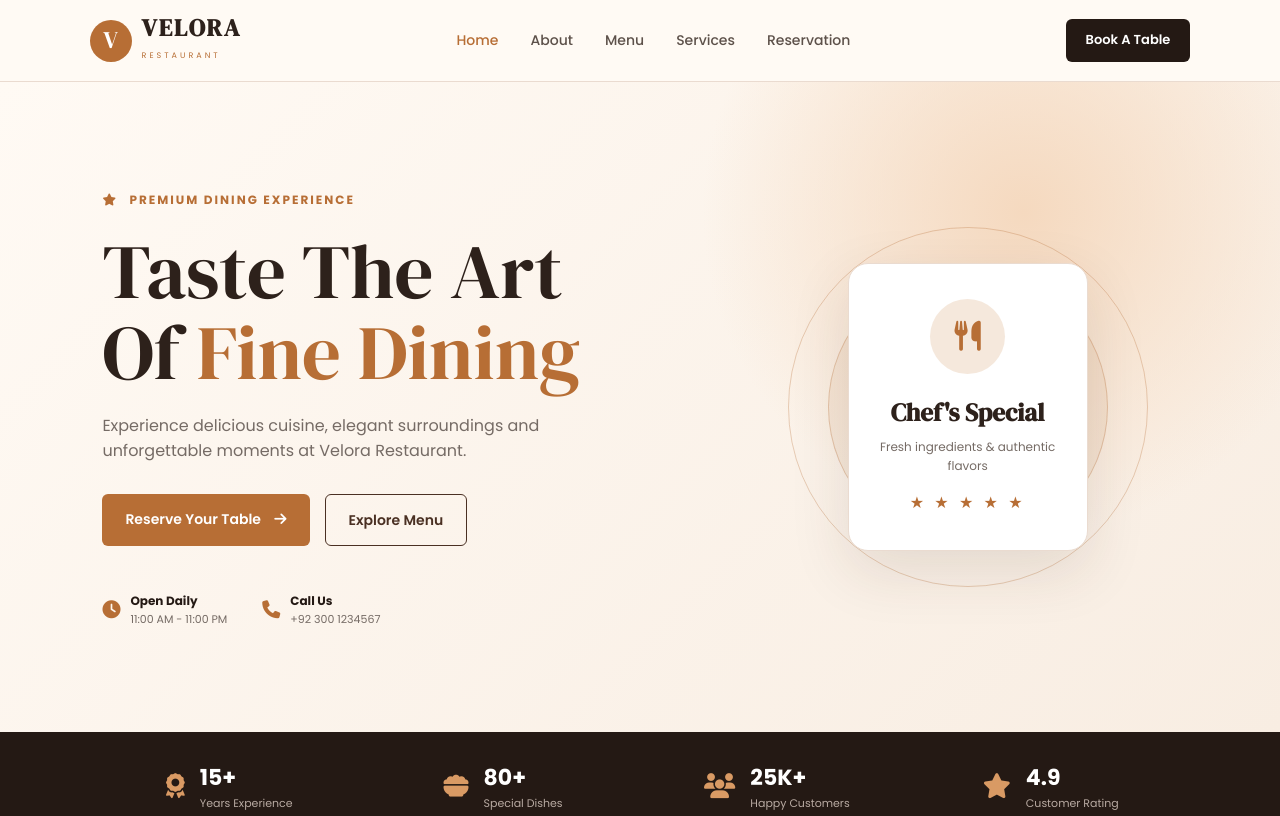
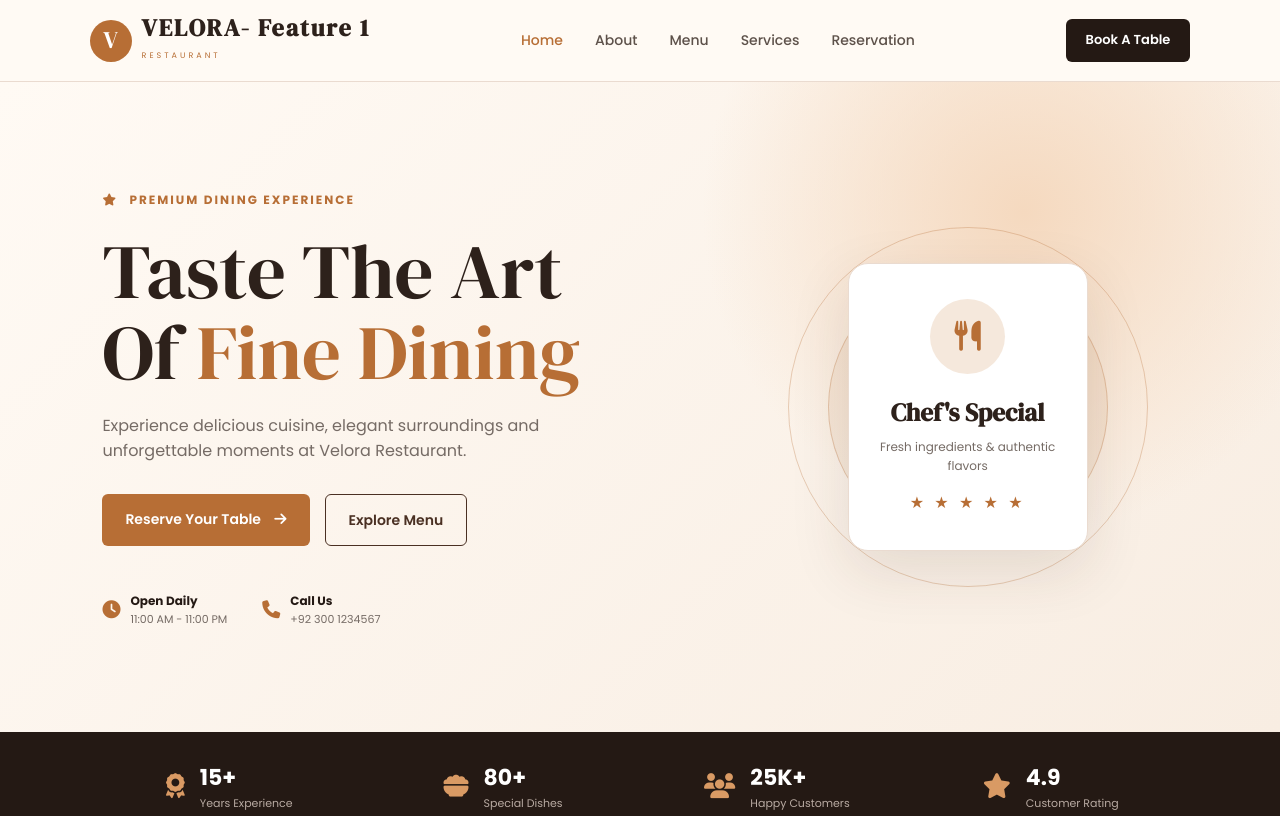
Before and after one commit to aleenarukhsar07/velora-restaurant, a plain HTML site: page index.html in a window 1280 px wide. Shown: the top 816 px of the page. Drawn offline with Linux system fonts and the light colour scheme.

Commit message:
updating heading in feature1

```diff
--- a/index.html
+++ b/index.html
@@ -4,7 +4,7 @@
     <meta charset="UTF-8">
     <meta name="viewport" content="width=device-width, initial-scale=1.0">
 
-    <title>Velora | Restaurant & Reservations</title>
+    <title>Velora | Restaurant & Reservations </title>
 
     <!-- Google Fonts -->
     <link rel="preconnect" href="https://fonts.googleapis.com">
@@ -28,7 +28,7 @@
     <div class="logo">
         <span>V</span>
         <div>
-            <h2>VELORA</h2>
+            <h2>VELORA- Feature 1</h2>
             <small>RESTAURANT</small>
         </div>
     </div>
```
